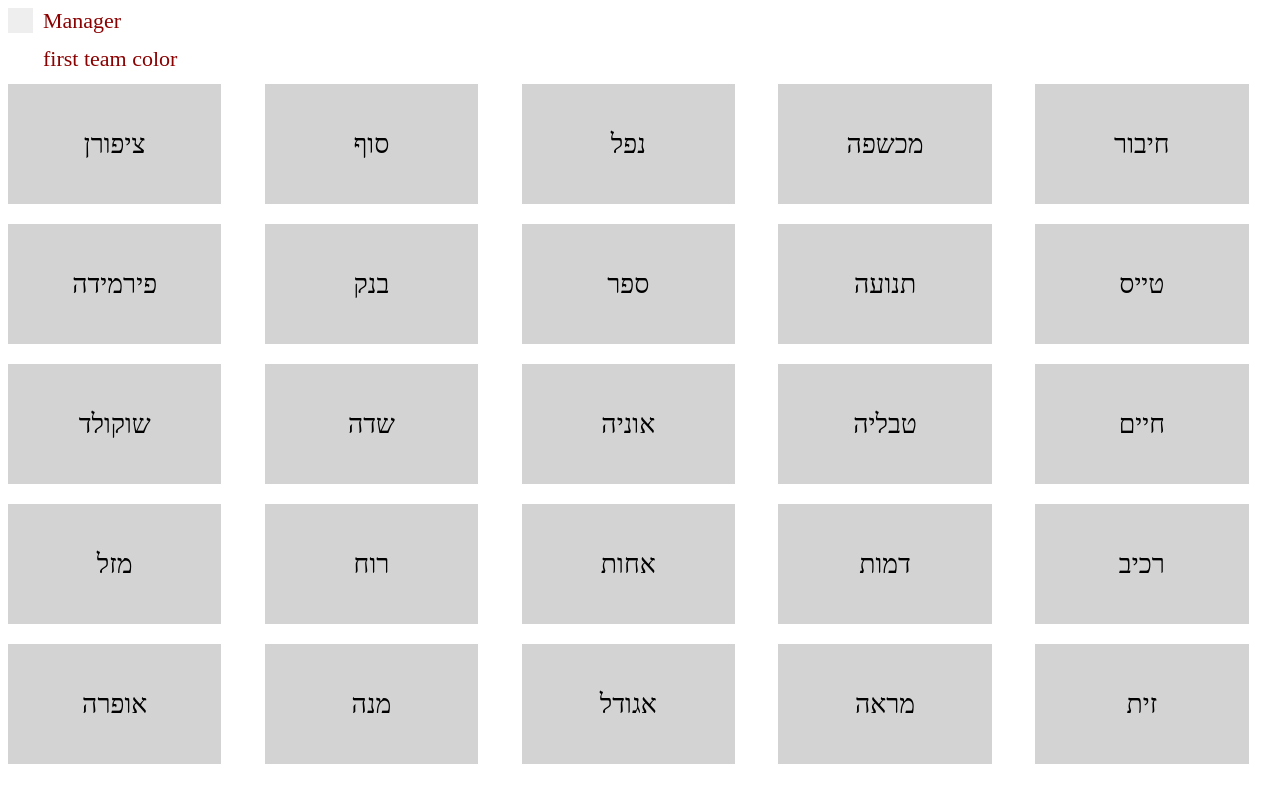
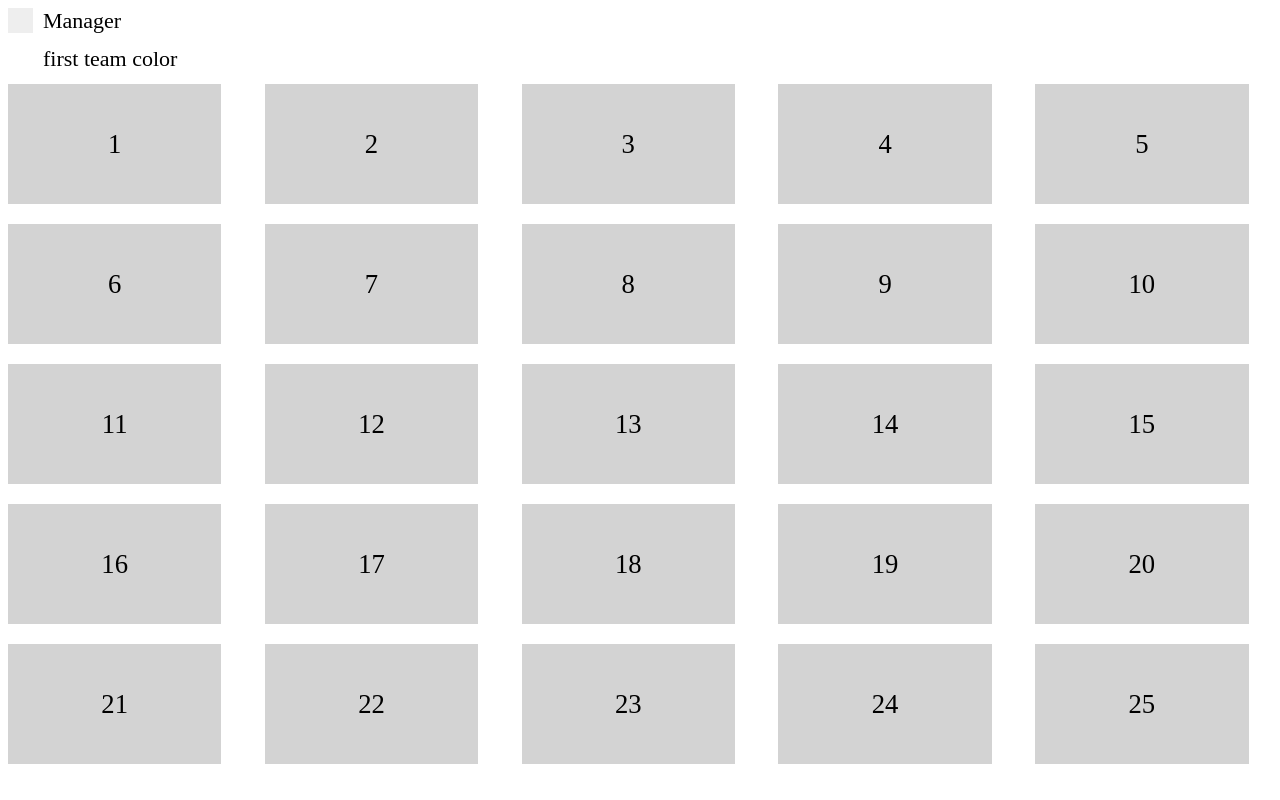
Before and after one commit to lirongruber/wordsgame, a plain HTML site: page index.html in a window 1280 px wide. Drawn offline with nearby package versions, Linux system fonts and the light colour scheme.

Commit message:
play Israel

```diff
--- a/index.html
+++ b/index.html
@@ -12,7 +12,7 @@
     <script src="https://cdnjs.cloudflare.com/ajax/libs/underscore.js/1.9.1/underscore-min.js"></script>
 
 
-    <script src="data.js"></script>
+    <script src="dataIsrael.js"></script>
 </head>
 
 <body>
```
